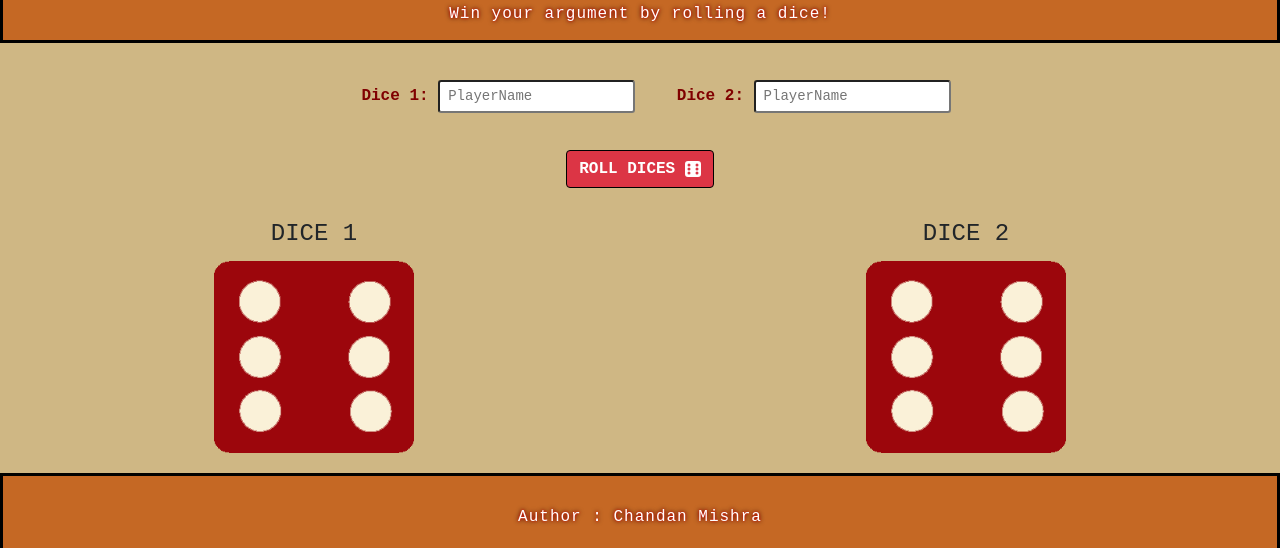
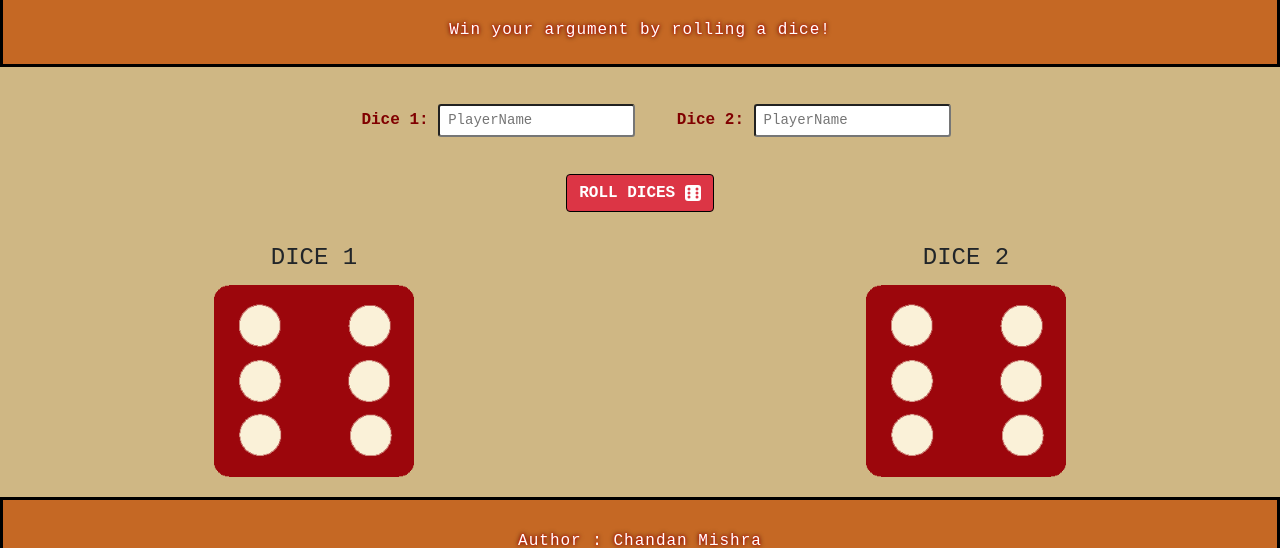
Before and after one commit to dontdude/Dice-Game, a plain HTML site: page index.html in a window 1280 px wide. Shown: the part 84-632 px from the top of the page. Drawn offline with nearby package versions, Linux system fonts and the light colour scheme.

Commit message:
Update index.html

```diff
--- a/index.html
+++ b/index.html
@@ -12,7 +12,7 @@
       <div class="heading">
       <h1>Dice Game</h1>
       </div>
-      <h6 class='info'>Win your argument by rolling a dice!</h6>
+      <h6 style="padding: 1rem 0 .5rem 0;">Win your argument by rolling a dice!</h6>
     </div>
   </head>
   <body>
@@ -35,8 +35,8 @@
           <img class="dice" src="images\dice6.png" alt="Dice with 6">
       </div>
     </div>
-    <div class="bar last" style = "margin-top : 1rem;">
-      <h6 class='info' style = "padding : 1rem;">Author : Chandan Mishra</h6>
+    <div class="bar" style = "margin-top : 1rem;">
+      <h6 style = "padding : 1rem;">Author : Chandan Mishra</h6>
       <a class="icon" href="https://www.linkedin.com/in/chandan-mishra-b772231ba/"><svg xmlns="http://www.w3.org/2000/svg" width="16" height="16" fill="currentColor" class="bi bi-linkedin" viewBox="0 0 16 16">
       <path d="M0 1.146C0 .513.526 0 1.175 0h13.65C15.474 0 16 .513 16 1.146v13.708c0 .633-.526 1.146-1.175 1.146H1.175C.526 16 0 15.487 0 14.854V1.146zm4.943 12.248V6.169H2.542v7.225h2.401zm-1.2-8.212c.837 0 1.358-.554 1.358-1.248-.015-.709-.52-1.248-1.342-1.248-.822 0-1.359.54-1.359 1.248 0 .694.521 1.248 1.327 1.248h.016zm4.908 8.212V9.359c0-.216.016-.432.08-.586.173-.431.568-.878 1.232-.878.869 0 1.216.662 1.216 1.634v3.865h2.401V9.25c0-2.22-1.184-3.252-2.764-3.252-1.274 0-1.845.7-2.165 1.193v.025h-.016a5.54 5.54 0 0 1 .016-.025V6.169h-2.4c.03.678 0 7.225 0 7.225h2.4z"/>
       </svg></a>
```
